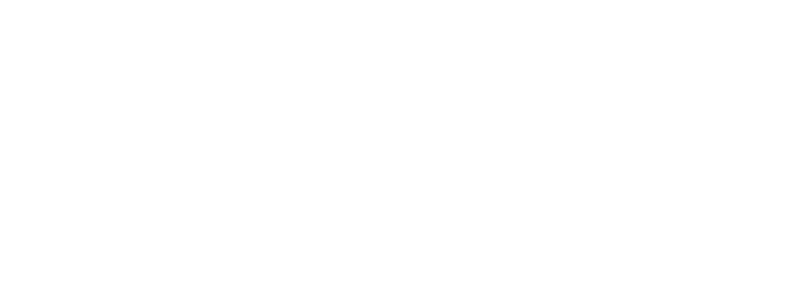
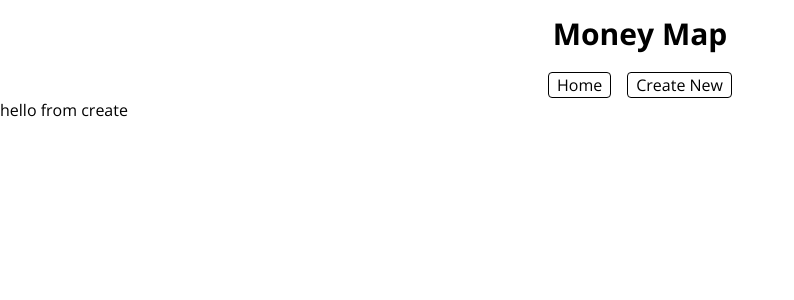
Before and after one commit to antonydesigns/moneymap, a React (Create React App) app: page /create in a window 1280 px wide. Shown: the top 300 px of the page, without its empty margins (0-794 px from the left). Built offline with nearby package versions, Linux system fonts and the light colour scheme.

Commit message:
nav component, react-router set

```diff
--- a/package.json
+++ b/package.json
@@ -8,6 +8,7 @@
     "@testing-library/user-event": "^13.5.0",
     "react": "^18.2.0",
     "react-dom": "^18.2.0",
+    "react-router-dom": "^6.8.1",
     "react-scripts": "5.0.1",
     "web-vitals": "^2.1.4"
   },
--- a/src/App.js
+++ b/src/App.js
@@ -1,8 +1,29 @@
+// libraries
+import { BrowserRouter, Routes, Route } from "react-router-dom";
+
+// stylesheets
 import "./assets/css/tailwind-output.css";
 import "./assets/css/global.css";
 
+// pages
+import Home from "./pages/Home";
+import Create from "./pages/Create";
+import Update from "./pages/Update";
+
+// components
+import Header from "./components/Header";
+
 function App() {
-  return <div className="do-not-delete"></div>;
+  return (
+    <BrowserRouter>
+      <Header />
+      <Routes>
+        <Route path="/" element={<Home />} />
+        <Route path="/create" element={<Create />} />
+        <Route path="/:id" element={<Update />} />
+      </Routes>
+    </BrowserRouter>
+  );
 }
 
 export default App;
--- a/src/assets/css/input.css
+++ b/src/assets/css/input.css
@@ -1,8 +1,16 @@
+@import url("https://fonts.googleapis.com/css2?family=Open+Sans:ital,wght@0,300;0,400;0,500;0,600;0,700;0,800;1,300;1,400;1,500;1,600;1,700;1,800&display=swap");
+
 @tailwind base;
 @tailwind components;
 @tailwind utilities;
 
 @layer utilities {
+  /* CUSTOM CSS */
+
+  * {
+    transition: 200ms;
+  }
+
   /* SKETCH.CSS LAYOUTS */
 
   .full-page {
--- /dev/null
+++ b/src/components/Header.js
@@ -0,0 +1,26 @@
+// libraries
+import { Link } from "react-router-dom";
+
+function Header() {
+  return (
+    <nav className="mt-4">
+      <div className="logo mid text-3xl font-bold">Money Map</div>
+      <div className="navbar mid">
+        <Link
+          className="navlink mx-2 mt-5 rounded border border-black px-2 hover:bg-green-300 active:bg-yellow-200"
+          to="/"
+        >
+          Home
+        </Link>
+        <Link
+          className="navlink mx-2 mt-5 rounded border border-black px-2 hover:bg-green-300"
+          to="/create"
+        >
+          Create New
+        </Link>
+      </div>
+    </nav>
+  );
+}
+
+export default Header;
--- /dev/null
+++ b/src/pages/Create.js
@@ -0,0 +1,5 @@
+function Create() {
+  return <div className="page create">hello from create</div>;
+}
+
+export default Create;
--- /dev/null
+++ b/src/pages/Home.js
@@ -0,0 +1,5 @@
+function Home() {
+  return <div className="page home">hello from home</div>;
+}
+
+export default Home;
--- /dev/null
+++ b/src/pages/Update.js
@@ -0,0 +1,5 @@
+function Update() {
+  return <div className="page update">hello from update</div>;
+}
+
+export default Update;
--- a/tailwind.config.js
+++ b/tailwind.config.js
@@ -2,7 +2,11 @@
 module.exports = {
   content: ["./src/**/*.{html,js}"],
   theme: {
-    extend: {},
+    extend: {
+      fontFamily: {
+        sans: ["Open Sans"],
+      },
+    },
   },
   plugins: [],
 };
```
Also changed, not shown: src/assets/css/tailwind-output.css, 1 other file (tests, documents, lock files or other folders).
